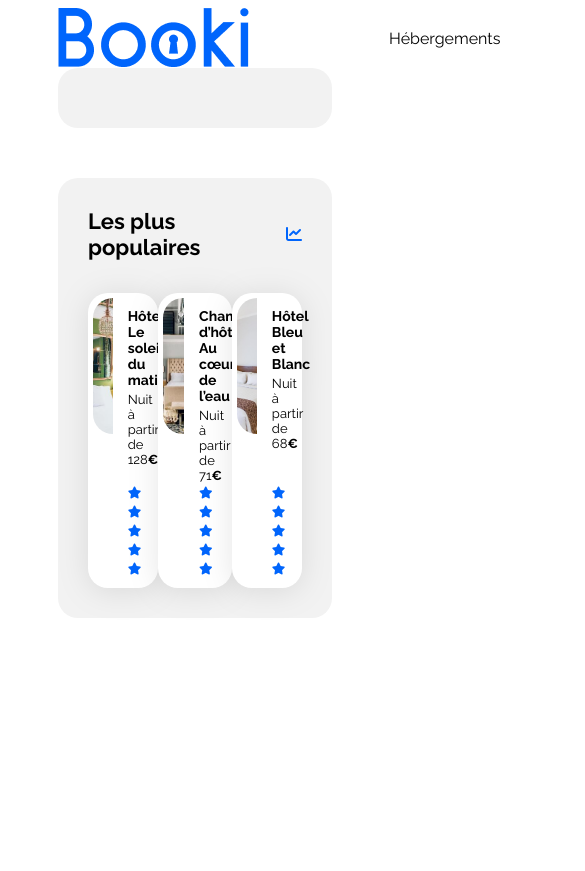
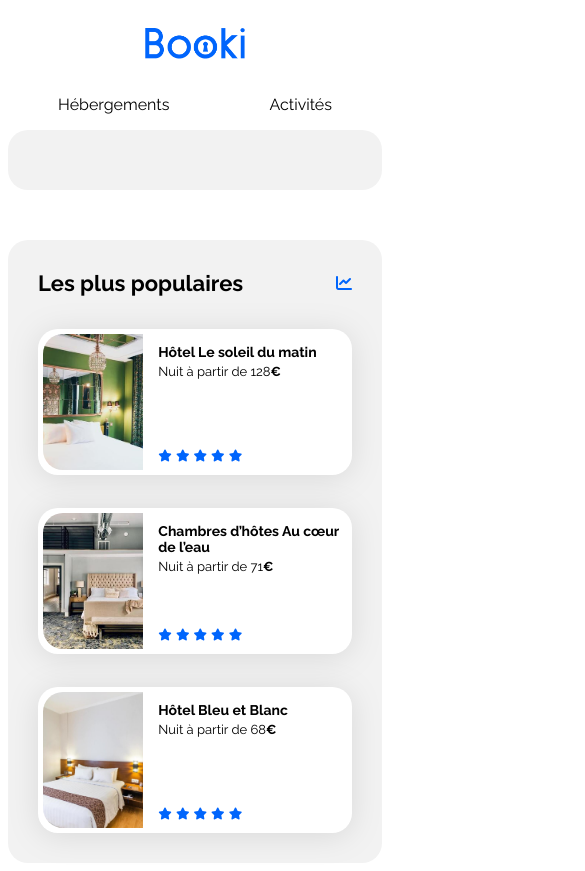
Before and after one commit to elisamlk/Booki, a plain HTML site: page index.html in a window 390 px wide. Shown: the top 871 px of the page, 585 px wide, since content can reach past the window. Before the commit the page ends 844 px from the top, so only its background shows below. Drawn offline with Linux system fonts and the light colour scheme.

Commit message:
Mise en place du header en version mobile

```diff
--- a/css/style.css
+++ b/css/style.css
@@ -63,6 +63,7 @@ body {
 
 .navigation img{
     object-fit: cover;
+    width:100px;
 }
 
 ul{
@@ -179,5 +180,41 @@ li{
 
 /* Small devices (phones, less than 768px) */
 @media (max-width: 767.98px) {
-    /* ... */
+    .main-container{
+        padding:0;
+    }
+    .navigation img{
+      padding:20px;
+    }
+.navigation{
+    flex-direction:column;
+
 }
+nav{
+    width:100%;
+}
+li{
+    margin:0;
+
+}
+ul{
+
+    padding:0;
+    display: flex;
+    justify-content: space-around;
+
+}
+
+
+.populaires-cards{
+    flex-wrap: wrap;
+    justify-content: center;
+
+
+}
+.populaires-cards .card {
+
+    width:100%;
+}
+
+}
```
Also changed, not shown: 1 other file.
